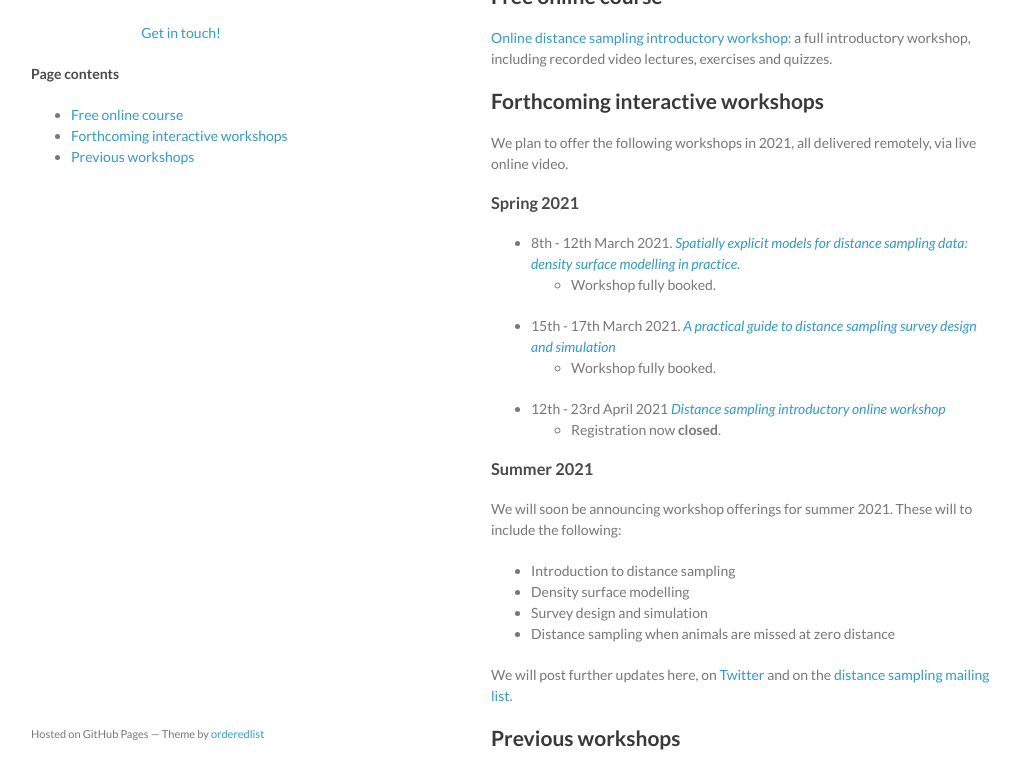
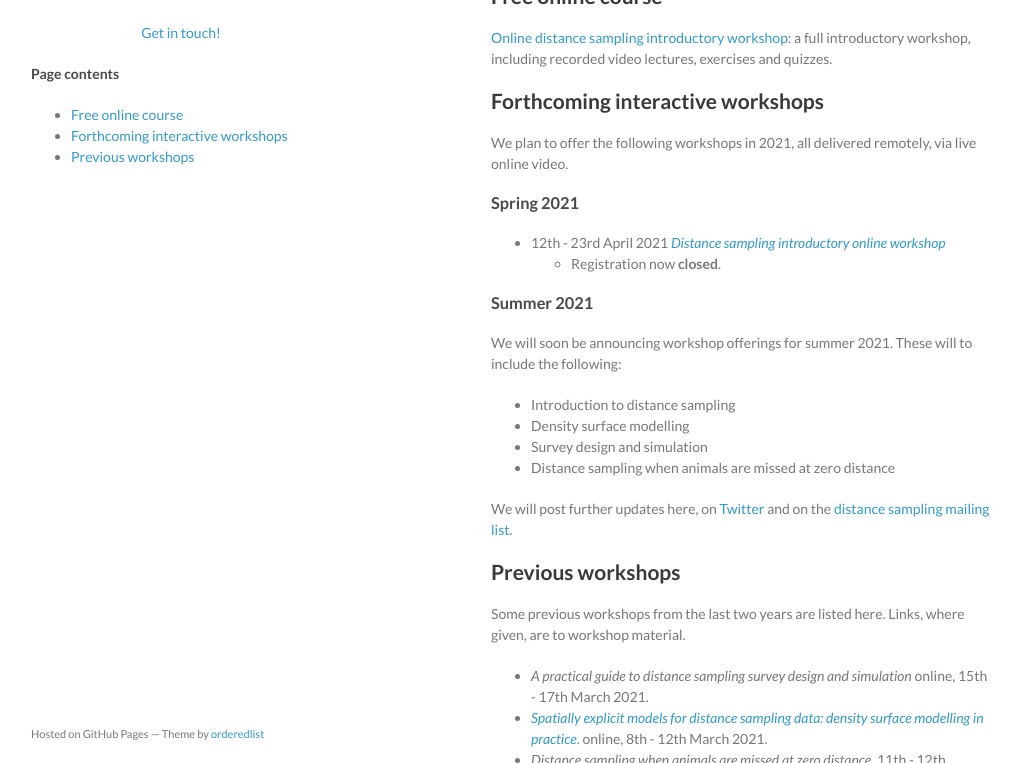
Before and after one commit to distanceworkshops/distanceworkshops.github.io, a Jekyll site: the page built from index.md, in a window 1280 px wide and 900 px high, cut to the strip 137-900 px from the top of the window. Shown: the whole strip, without its empty margins (129-1150 px from the left). Built offline with Jekyll 4.4.1, drawn with Linux system fonts in a browser that asks for light colours; some of the changed lines change nothing that is shown.

Commit message:
Update moving workshops that have happened to "previous"

```diff
--- a/index.md
+++ b/index.md
@@ -19,10 +19,6 @@ We plan to offer the following workshops in 2021, all delivered remotely, via li
 
 ### Spring 2021
 
-- 8th - 12th March 2021. [*Spatially explicit models for distance sampling data: density surface modelling in practice*.](https://workshops.distancesampling.org/online-dsm-2021)
-  - Workshop fully booked.
-- 15th - 17th March 2021. [*A practical guide to distance sampling survey design and simulation*](https://workshops.distancesampling.org/design-march-2021)
-  - Workshop fully booked.
 - 12th - 23rd April 2021 [*Distance sampling introductory online workshop*](https://workshops.distancesampling.org/intro-apr-2021)
   - Registration now **closed**.
 
@@ -41,9 +37,11 @@ We will post further updates here, on [Twitter](http://twitter.com/distancesamp)
 
 Some previous workshops from the last two years are listed here. Links, where given, are to workshop material.
 
-- [*Distance sampling when animals are missed at zero distance*](http://workshops.distancesampling.org/mrds-jan-2021.html), 11th - 12th January 2021.
+- *A practical guide to distance sampling survey design and simulation* online, 15th - 17th March 2021.
+- [*Spatially explicit models for distance sampling data: density surface modelling in practice*.](https://workshops.distancesampling.org/online-dsm-2021) online, 8th - 12th March 2021.
+- *Distance sampling when animals are missed at zero distance*, 11th - 12th January 2021.
 - *Distance Live introductory online workshop* online, 9th-20th November 2020.
-- [*Spatially explicit models for distance sampling data: density surface modelling in practice*](http://workshops.distancesampling.org/online-dsm-2020/) online, 5th-9th October 2020.
+- *Spatially explicit models for distance sampling data: density surface modelling in practice* online, 5th-9th October 2020.
 - *Distance Live introductory online workshop* online, 21st September-2nd October 2020.
 - *Distance Live introductory online workshop* online, 7th-18th September 2020.
 - *Mark-recapture distance sampling: distance sampling when animals are missed at zero distance* online, 24th-25th August 2020.
```
